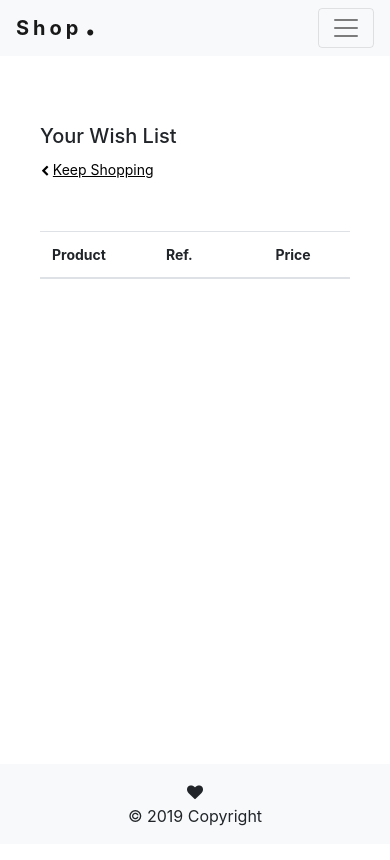
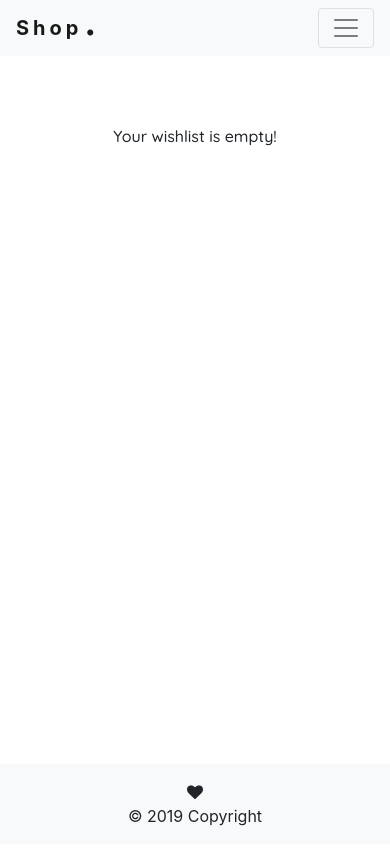
Before and after one commit to luisanegri/react-redux-shop, a React (Create React App) app: page /wishlist in a window 390 px wide. Built offline with nearby package versions, Linux system fonts and the light colour scheme.

Commit message:
wishlist table

```diff
--- a/src/App.css
+++ b/src/App.css
@@ -437,6 +437,22 @@ section {
   right: 10px;
   position: absolute;
 }
+
+.img-table-wish {
+  width: 50px;
+  border: 1px solid #dee2e6;
+  padding: 7px;
+  margin-right: 10px;
+}
+
+.table-wish .table td,
+.table-wish .table th {
+  vertical-align: inherit;
+}
+
+.table-wish .btn-delete {
+  float: right;
+}
 /* ------------- Media Queries ----------------- */
 
 @media (max-width: 400px) {
--- a/src/components/WishList.js
+++ b/src/components/WishList.js
@@ -2,6 +2,21 @@ import React from 'react';
 import { Link } from 'react-router-dom';
 
 export default function WishList(props) {
+  const empty = !props.wish.length;
+  if (empty) {
+    return (
+      <p
+        style={{
+          marginTop: '100px',
+          textAlign: 'center',
+          fontFamily: 'Quicksand',
+          fontWeight: 500
+        }}
+      >
+        Your wishlist is empty!
+      </p>
+    );
+  }
   return (
     <div>
       <div className="container-fluid container-product">
@@ -15,20 +30,30 @@ export default function WishList(props) {
               Keep Shopping
             </Link>
           </div>
-          <div className="col-md-8 col-right-cart">
+          <div className="col-md-8 col-right-cart table-wish">
             <table className="table">
               <thead>
                 <tr>
                   <th scope="col">Product</th>
+                  <th scope="col">Price</th>
                   <th scope="col">Ref.</th>
                   <th scope="col"></th>
-                  <th scope="col">Price</th>
                 </tr>
               </thead>
               <tbody>
                 {props.wish.map(item => (
                   <tr>
-                    <th scope="row">{item.name}</th>
+                    <td>
+                      <img
+                        src={item.imageUrl}
+                        key={item.id}
+                        alt={item.name}
+                        className="img-table-wish"
+                      />
+                      <span>{item.name}</span>
+                    </td>
+
+                    <td>€ {item.price}</td>
                     <td>87320</td>
                     <th scope="row">
                       <button
@@ -39,8 +64,6 @@ export default function WishList(props) {
                         Delete
                       </button>
                     </th>
-                    <td>€ {item.price}</td>
-                    <img src={item.imageUrl} key={item.id} alt={item.name} />
                   </tr>
                 ))}
               </tbody>
```
